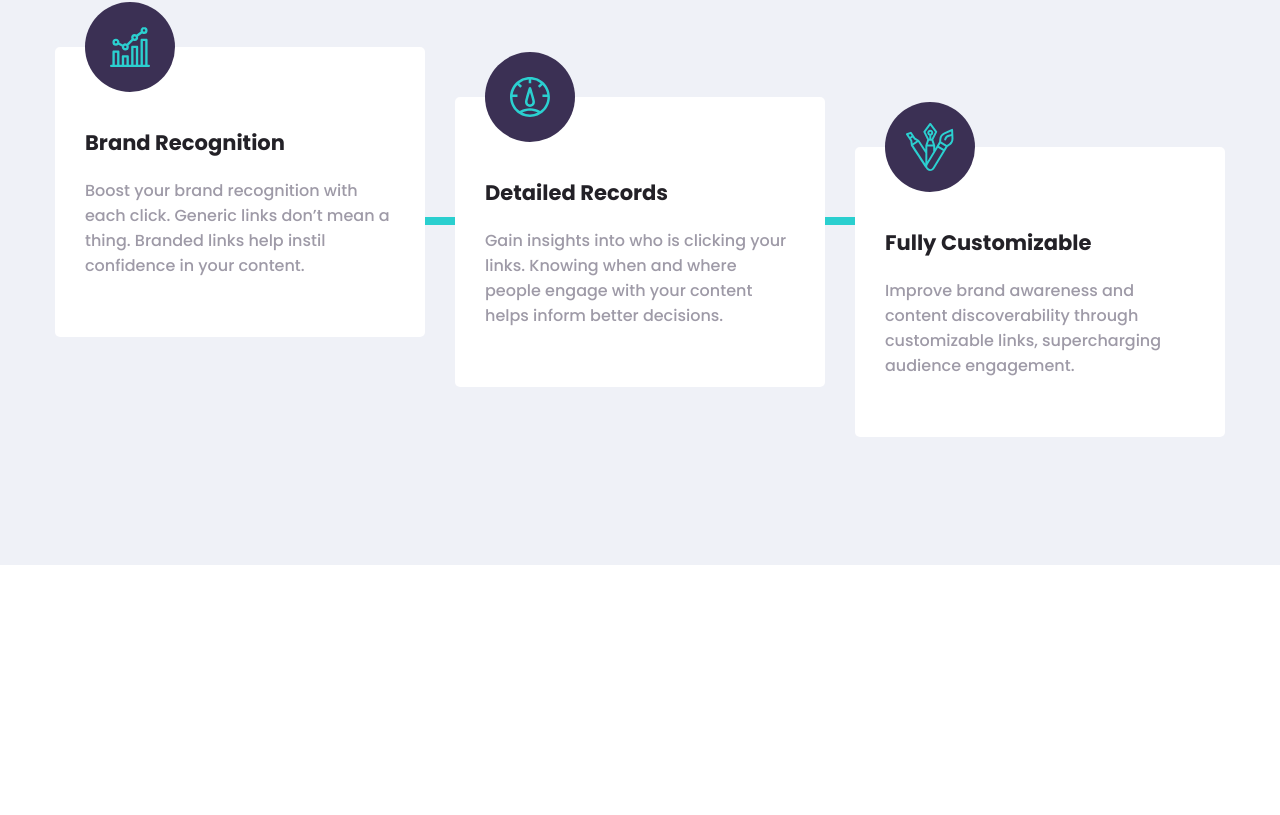
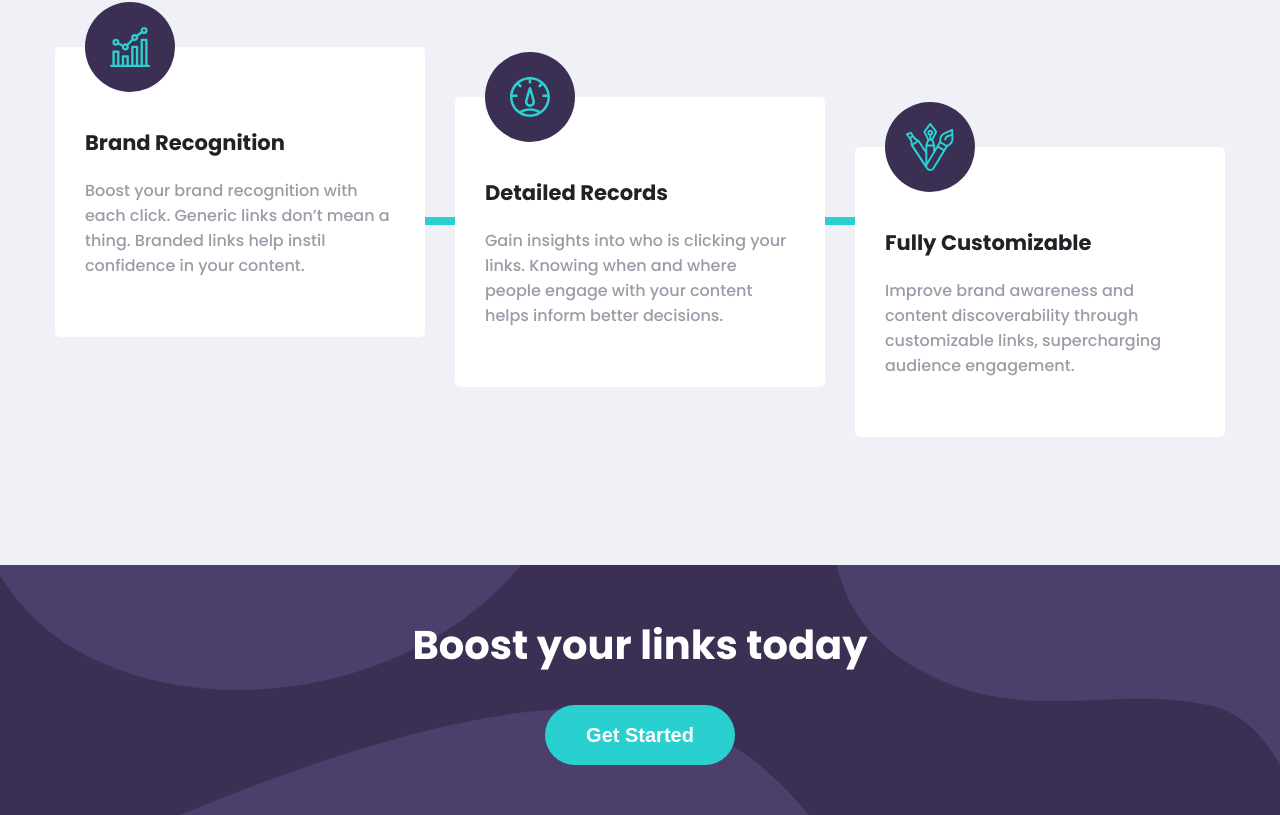
Before and after one commit to elienensousa/shortly, a React (Create React App) app: page / in a window 1280 px wide. Shown: the part 1174-1989 px from the top of the page. Before the commit the page ends 1739 px from the top, so only its background shows below. Built offline with nearby package versions, Linux system fonts and the light colour scheme.

Commit message:
Componente Boost

```diff
--- a/src/App.js
+++ b/src/App.js
@@ -1,4 +1,5 @@
 import { BenefitsSection } from './components/BenefitsSection';
+import { BoostSection } from './components/BoostSection';
 import { Header } from './components/Header';
 import { Hero } from './components/Hero';
 import './styles/global.scss';
@@ -10,6 +11,7 @@ function App() {
       <Hero />
 
       <BenefitsSection />
+      <BoostSection />
     </>
   );
 }
--- /dev/null
+++ b/src/components/BoostSection/index.js
@@ -0,0 +1,12 @@
+import './styles.scss'
+
+export function BoostSection(){
+    return(
+        <>
+            <div className="boost_section">
+                <h3>Boost your links today</h3>
+                <button className="boost_button">Get Started</button>
+            </div>
+        </>
+    )
+}
--- /dev/null
+++ b/src/components/BoostSection/styles.scss
@@ -0,0 +1,28 @@
+.boost_section{
+    display: flex;
+    align-items: center;
+    justify-content: center;
+    flex-direction: column;
+
+    background: url('../../assets/bg-boost-desktop.svg') var(--dark_violet);
+    background-size: cover;
+    width: 100%;
+    height: 250px;
+
+    h3{
+        color: white;
+        font-size: 40px;
+    }
+    .boost_button{
+        height: 60px;
+        width: 190px;
+        margin-top: 30px;
+        color: white;
+        background: var(--cyan);
+        border-radius: 30px;
+        border: none;
+        font-size: 20px;
+        font-weight: bold;
+    }
+
+}
```
